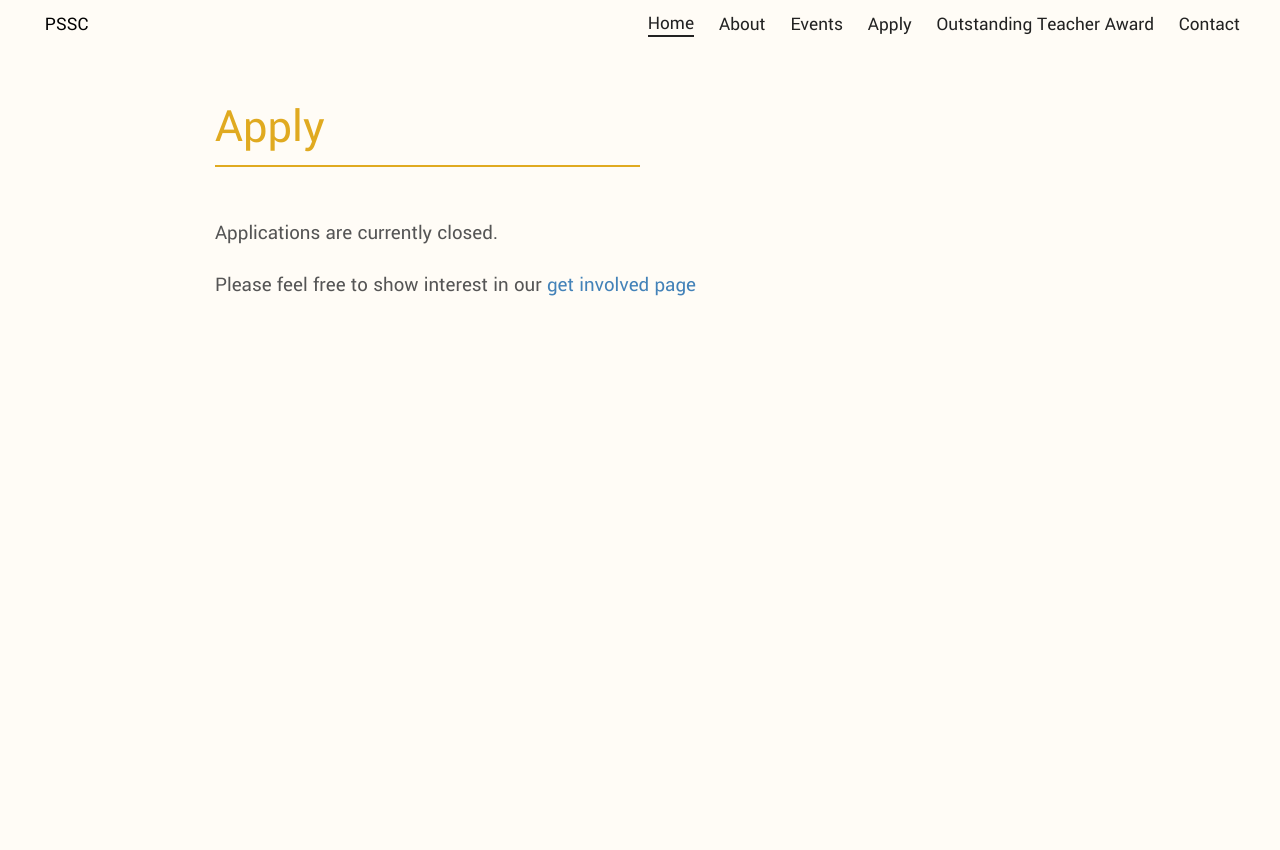
After one commit to Purdue-Science-Student-Council/website, a PHP site: page /apply.php in a window 1280 px wide. The commit adds this page. Run offline with PHP 8.4, Linux system fonts and the light colour scheme.

Commit message:
apply page done for now

```diff
--- /dev/null
+++ b/apply.php
@@ -0,0 +1,16 @@
+<?php include("partials/header.php") ?>
+    <main class="main-container">
+        <div class="page">
+            <h1 class="page-title">Apply</h1>
+            <hr class="page-divider">
+
+            <p class="page-text">
+                Applications are currently closed.
+            </p>
+            <p class="page-text">
+                Please feel free to show interest in our
+                <a class="page-text-a" href="https://boilerlink.purdue.edu/organization/purduesciencestudentcouncil">get involved page</a>
+            </p>
+    </main>
+    <script src="js/landing.js"></script>
+<?php include("partials/footer.php") ?>
--- a/styles/css/main.css
+++ b/styles/css/main.css
@@ -667,4 +667,13 @@ ul {
   .page-table-td {
     padding: 10px; }
 
+.page-text-a {
+  text-decoration: none;
+  color: #4382b8; }
+  .page-text-a:hover, .page-text-a:focus {
+    color: #0a599c;
+    transition: all 0.3s ease-out; }
+  .page-text-a:active {
+    color: var(--gold-color); }
+
 /*# sourceMappingURL=main.css.map */
--- /dev/null
+++ b/styles/sass/apply.scss
@@ -0,0 +1,13 @@
+.page-text-a {
+    text-decoration: none;
+    color: hsla(207.8, 46.4%, 49.3%, 1);
+
+    &:hover, &:focus {
+        color: hsla(207.7, 87.7%, 32.6%, 1);
+        transition: all 0.3s ease-out;
+    }
+
+    &:active {
+        color: $gold-color;
+    }
+}
--- a/styles/sass/main.scss
+++ b/styles/sass/main.scss
@@ -14,3 +14,4 @@
 @import "./_index.scss";
 @import "./_about.scss";
 @import "./ota.scss";
+@import "./apply.scss";
```
Also changed, not shown: 1 other file.
